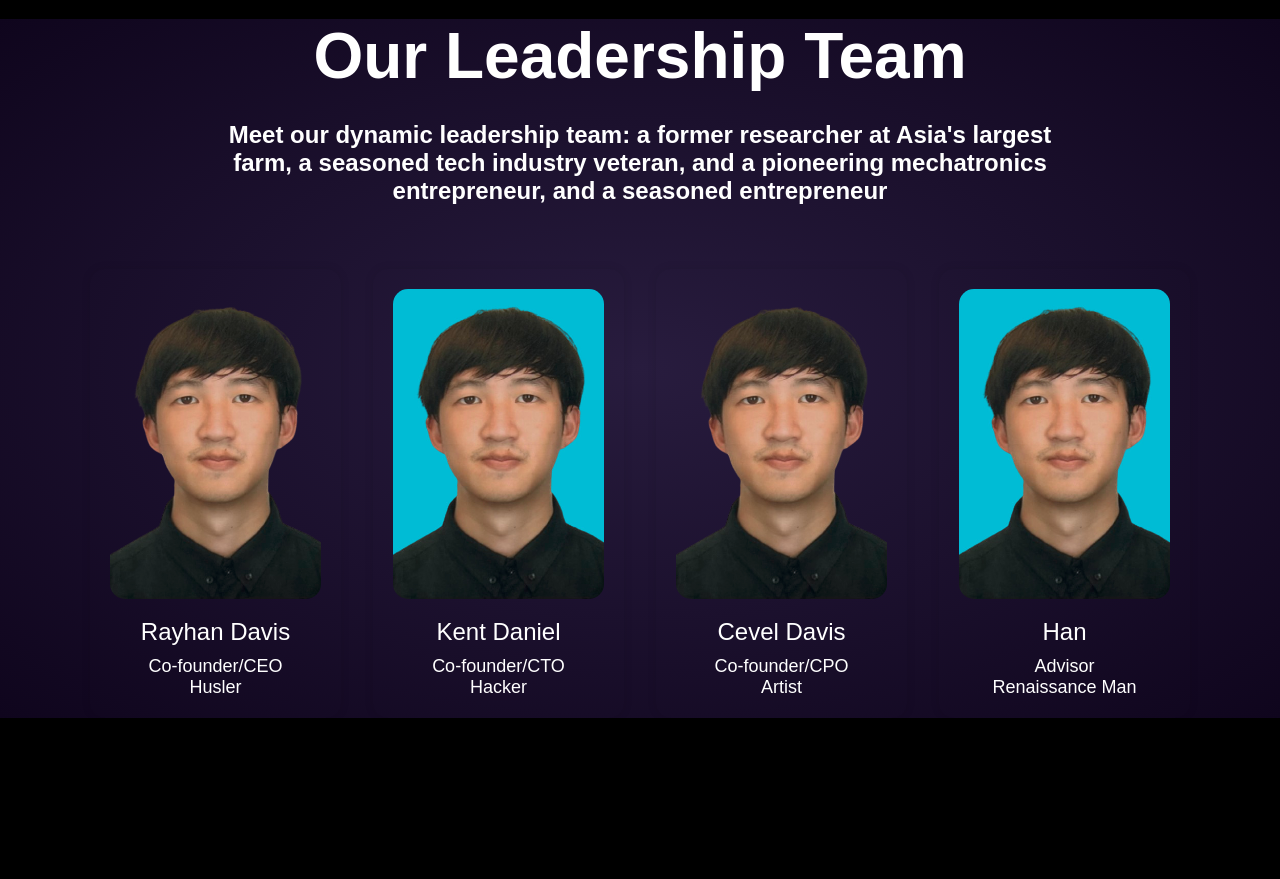
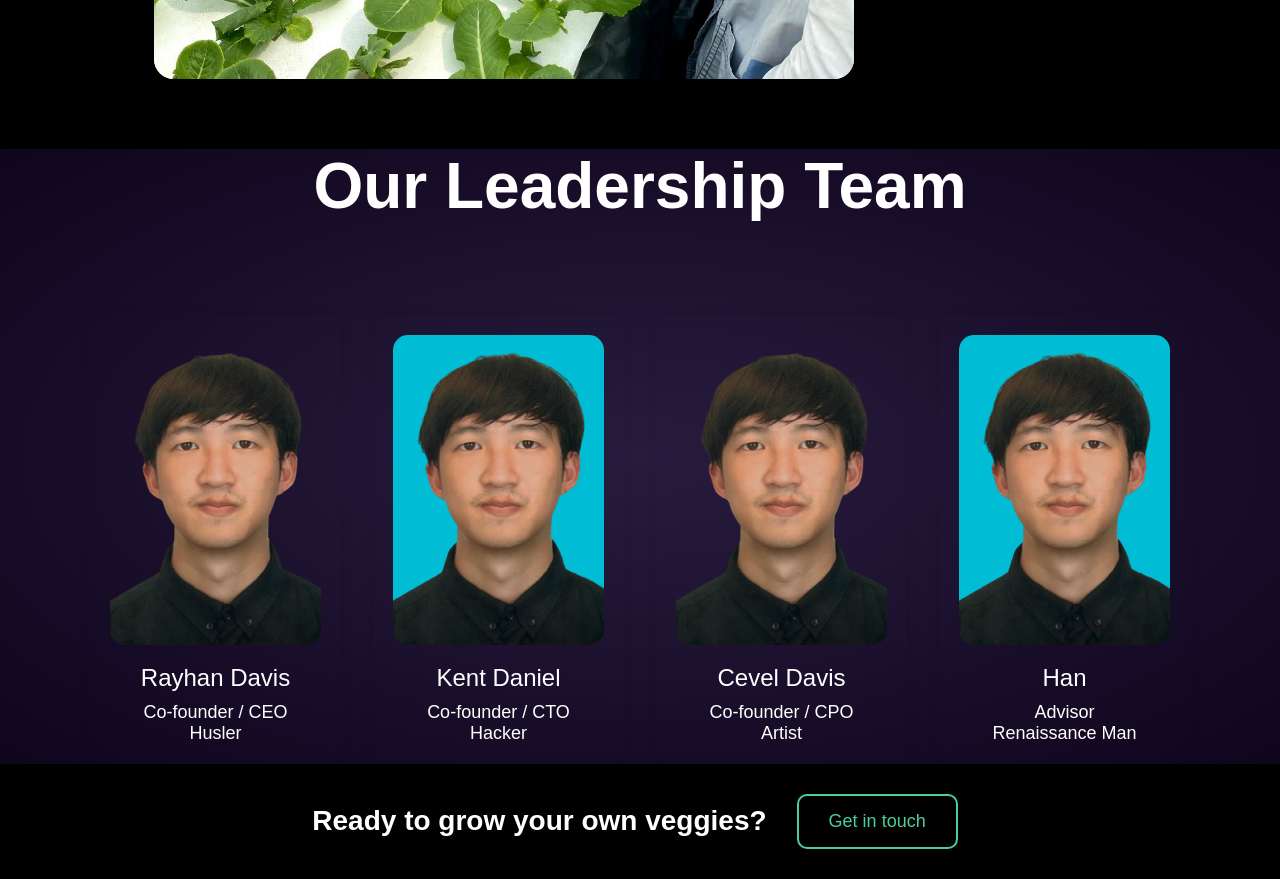
Before and after one commit to kentdan/farmq_web, a website: page index.html in a window 1280 px wide. Shown: the part 2129-3008 px from the top of the page. Before the commit the page ends 2847 px from the top, so only its background shows below. Drawn offline with Linux system fonts and the light colour scheme.

Commit message:
add footer

```diff
--- a/index.html
+++ b/index.html
@@ -78,9 +78,9 @@
             </div>
 
         </div>
+    </div>
 
-
-    <!-- <div class="features" id="hydroponic-kit"> -->
+    <div class="features" id="hydroponic-kit">
         <div class="img-col">
             <div class="rounded-box">
                 <img src="images/kebun.jpg" alt="Hero Image">
@@ -113,19 +113,18 @@
         </div>
     </div>
     </div> -->
-    <div class="team" id="hydroponic-kit">
+    <div class="team" id="team">
         <div class="center">
             <h1>Our Leadership Team </h1>
             <p>
                 <br/>
-                <b>Meet our dynamic leadership team: a former researcher at Asia's largest farm, a seasoned tech industry veteran, and a pioneering mechatronics entrepreneur, and a seasoned entrepreneur</b>
             </p>
         </div>
         <div class="team-content">
             <div class="rounded-rectangle">
                 <img src="images/kent.png" alt="Hero Image">
                 <h3>Rayhan Davis</h3>
-                <p>Co-founder/CEO</p>
+                <p>Co-founder / CEO</p>
                 <p>Husler</p>
                 <!-- <div class="icons">
                     <a href="#"><img src="images/email.png" alt="Facebook"></a>
@@ -133,10 +132,10 @@
                     <a href="#"><img src="images/instagram.png" alt="Instagram"></a>
                 </div> -->
             </div>
-            <div class="rounded-rectangle">
+             <div class="rounded-rectangle">
                 <img src="images/kent.jpg" alt="Hero Image">
                 <h3>Kent Daniel</h3>
-                <p>Co-founder/CTO</p>
+                <p>Co-founder / CTO</p>
                 <p>Hacker</p>
                 <!-- <div class="icons">
                     <a href="#"><img src="images/email.png" alt="Facebook"></a>
@@ -147,7 +146,7 @@
             <div class="rounded-rectangle">
                 <img src="images/kent.png" alt="Hero Image">
                 <h3>Cevel Davis</h3>
-                <p>Co-founder/CPO</p>
+                <p>Co-founder / CPO</p>
                 <p>Artist</p>
                 <!-- <div class="icons">
                     <a href="#"><img src="images/email.png" alt="Facebook"></a>
@@ -169,7 +168,18 @@
 
         </div>
     </div>
+    <div class="footer" id="footer">
+        <div class="footer-content">
+            <!-- <h1>Get in touch</h1> -->
+            <h3>Ready to grow your own veggies?</h3>
 
+            <div id="primary-links">
+                <a href="#contact" class="button">Get in touch</a>
+            </div>
+        </div>
+
+
+    </div>
     <script src="app.js"></script>
 
 
--- a/styles.css
+++ b/styles.css
@@ -365,6 +365,21 @@ nav button {
     font-size: 18px;
     font-weight: 400;
 }
+
+.footer {
+    background-color: var(--colorprimary);
+    color: #fff;
+    padding: 20px 0;
+    text-align: center;
+    align-items: center;
+    justify-content: space-between; /* Adjust this to your needs: space-around, center, etc. */
+}
+.footer-content {
+    display: flex;
+    align-items: center;
+    justify-content: center;
+    gap: 20px;
+}
 .faq {
     padding: 10px 12%;
     text-align: center;
```
